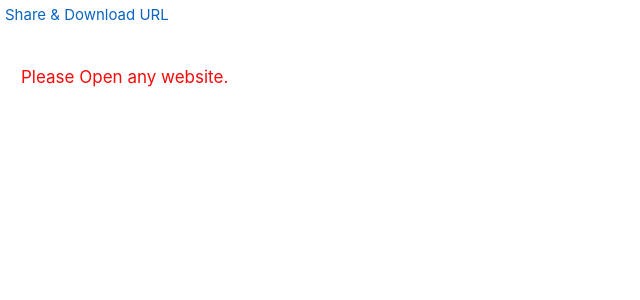
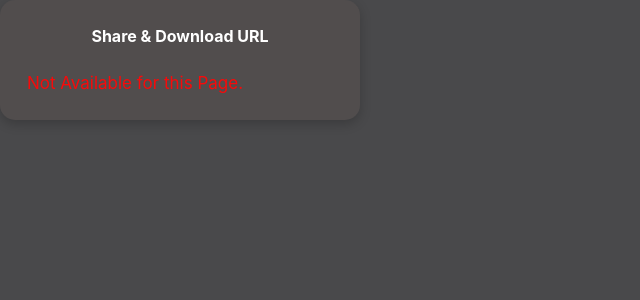
Before and after one commit to PalRishikesh/chrome-react-extension, a React (Create React App) app: page / in a window 1280 px wide. Shown: the top 300 px of the page, without its empty margins (0-640 px from the left). Built offline with nearby package versions, Linux system fonts and the light colour scheme; no server answers.

Commit message:
Improvements-css

```diff
--- a/src/popup/App/App.css
+++ b/src/popup/App/App.css
@@ -1,18 +1,67 @@
+body {
+  background: linear-gradient(to right, #49494b, #49494b);
+}
 
-
+.app {
+  background-color: #2f2a2a;
+  border-radius: 15px; /* Smoother rounded corners */
+  padding: 20px;
+  display: flex;
+  justify-content: center;
+  align-items: center;
+  min-height: 100vh;
+}
 
 .centerBox {
-  width: 100%;
-  color: #0a66c2;
-  font-size: 15px;
+  background-color: #514d4d;
+  border-radius: 15px; /* Make the box corners round */
+  max-width: 350px; /* Limit the width */
+  text-align: center; /* Center the text */
+  color: white;
+  font-size: 16px;
+  padding: 5px;
+  box-shadow: 0px 4px 12px rgba(0, 0, 0, 0.2); /* Add a shadow effect */
+}
+
+.errorContent {
+  color: #f80a0a;
+  width: 250px;
+  font-size: 17px;
   padding: 5px;
 }
 
-.errorContent{
-  color: #f80a0a;
-  font-size: 17px;
-  padding: 5px;
+.custom-button-flex {
+  display: flex;
+  justify-content: space-between; /* Space out buttons */
+  padding-top: 10px;
 }
-.custom-button-flex{
-  display: flex;
+
+button {
+  background-color: #0a66c2;
+  color: white;
+  border: none;
+  border-radius: 5px; /* Rounded corners for buttons */
+  padding: 8px 16px;
+  font-size: 16px;
+  cursor: pointer;
+  transition: background-color 0.3s ease;
 }
+
+button:hover {
+  background-color: #084a91; /* Darken button on hover */
+}
+#text-box{
+  width: 300px;
+  border-radius: 5px;
+  height: 17px;
+  margin-top: 8px;
+}
+
+.copy{
+  text-align: left;
+  padding-left: 2px;
+}
+
+.copy p{
+  margin: 0px;
+}
--- a/src/popup/App/App.tsx
+++ b/src/popup/App/App.tsx
@@ -61,13 +61,12 @@ function App() {
   }
 
   return (
+      <div className="centerBox">
+        <h4>Share & Download URL</h4>
+        <div>
+          {displayQr ? (
             <>
-      <div className="centerBox">
-        Share & Download URL
-      </div>
-      <div style={{ background: 'white', padding: '16px' }}>
-        {displayQr === true ?
-          <>
+              <div style={{ padding: '10px', borderRadius: '15px', border: '2px solid #0a66c2', display: 'inline-block', backgroundColor: '#fbfbfb' }}>
                 <QRCodeCanvas
                   id="qrCode"
                   value={url}
@@ -76,26 +75,27 @@ function App() {
                   level={"H"}
                   ref={canvasRef}
                 />
-            <p>{url}</p>
-
+              </div>
+              {/* <p>{url}</p> */}
+              <input  id="text-box" type="text" value={url} />
               <div className="custom-button-flex">
                 <button onClick={() => copy(url)}>Copy</button>
-              &nbsp;
                 <form onSubmit={downloadQRCode}>
                   <button type="submit" disabled={!url}>
                     Download QR code
                   </button>
                 </form>
               </div>
-            <div>
-            {copySuccess}
+              <div className="copy">
+                <p>{copySuccess}</p>
               </div>
             </>
-          : <p className="errorContent">Please Open any website.</p>}
+          ) : (
+            <p className="errorContent">Not Available for this Page.</p>
+          )}
         </div>
-    </>
+      </div>
   );
-}
-
+};
 
 export default App;
```
Also changed, not shown: package.json (+5 -6 lines). Lines whose indentation alone changed are shown as unchanged.
